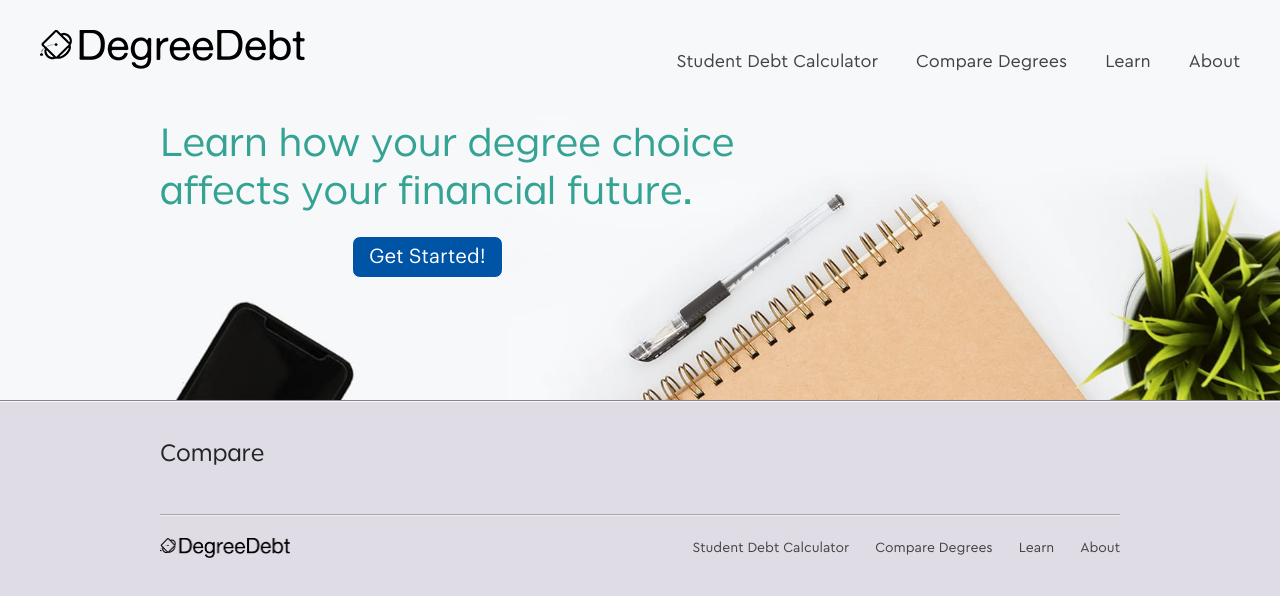
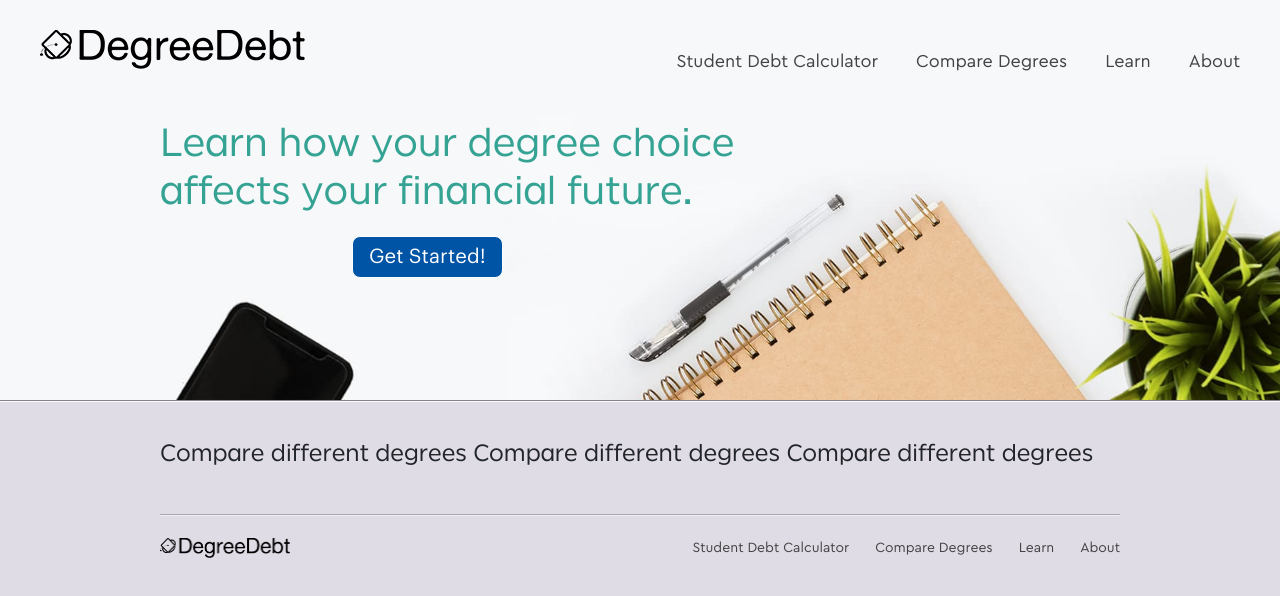
Before and after one commit to rossmonroe/degree-debt, a React (Create React App) app: page /compare in a window 1280 px wide. Shown: the top 596 px of the page. Built offline with nearby package versions, Linux system fonts and the light colour scheme.

Commit message:
updated compare text
added more text to compare page

```diff
--- a/src/pages/Compare.js
+++ b/src/pages/Compare.js
@@ -8,7 +8,7 @@ class Compare extends Component {
       <div class='page-wrapper'>
       <div className='separator margin-10'></div>
         <div class='page-content'>
-          <h3>Compare</h3>
+          <h3>Compare different degrees Compare different degrees Compare different degrees</h3>
         </div>
       </div>
     );
```
Also changed, not shown: src/style/css/Global.css (line endings or trailing spaces).
